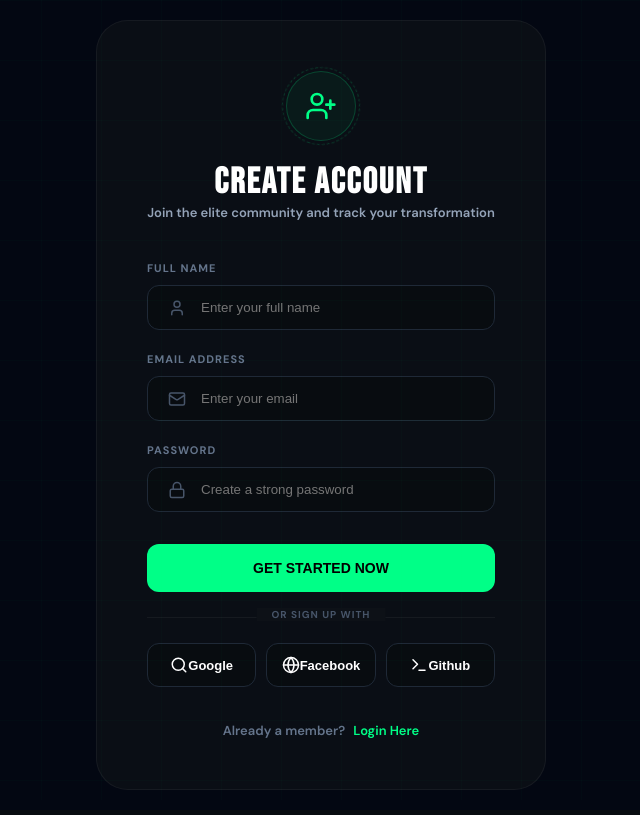
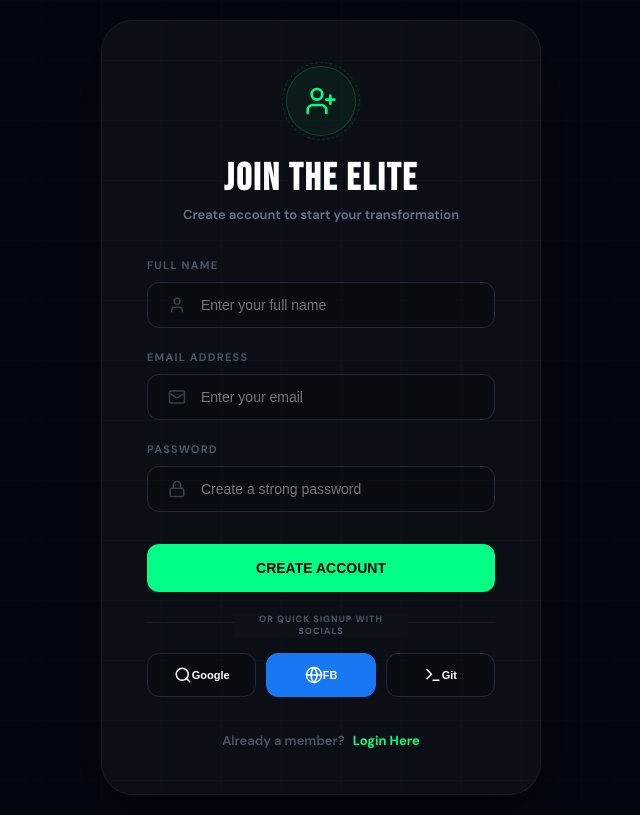
Before and after one commit to Faakhir03Memon/Fitness_Tracker, a React (Vite) app in the folder Frontend/Fitness_Tracker/: page /signup in a window 1280 px wide. Shown: the whole page, without its empty margins (319-959 px from the left). Built offline with nearby package versions, Linux system fonts and the light colour scheme.

Commit message:
feat: implement signup page with email and social authentication support

```diff
--- a/Frontend/Fitness_Tracker/src/pages/Signup.jsx
+++ b/Frontend/Fitness_Tracker/src/pages/Signup.jsx
@@ -1,4 +1,4 @@
-import React, { useState } from 'react';
+import React, { useState, useEffect } from 'react';
 import { useNavigate, Link } from 'react-router-dom';
 import axios from 'axios';
 import { useAuth } from '../context/AuthContext';
@@ -12,6 +12,21 @@ const Signup = () => {
     const [loading, setLoading] = useState(false);
     const { login } = useAuth();
     const navigate = useNavigate();
+
+    // Initialize Facebook SDK
+    useEffect(() => {
+        /* global FB */
+        if (typeof window.FB === 'undefined') {
+            window.fbAsyncInit = function() {
+                FB.init({
+                    appId      : 'YOUR_FB_APP_ID', // Replace with real FB App ID
+                    cookie     : true,
+                    xfbml      : true,
+                    version    : 'v21.0'
+                });
+            };
+        }
+    }, []);
 
     const handleSubmit = async (e) => {
         e.preventDefault();
@@ -28,19 +43,30 @@ const Signup = () => {
         }
     };
 
-    const handleSocialSignup = async (provider) => {
+    const handleFBAuth = () => {
+        /* global FB */
+        if (typeof FB === 'undefined') return;
+        FB.login(function(response) {
+            if (response.authResponse) {
+                FB.api('/me', {fields: 'name,email'}, function(resp) {
+                    processSocialAuth(resp.email, resp.name, 'facebook');
+                });
+            }
+        }, {scope: 'public_profile,email'});
+    };
+
+    const processSocialAuth = async (email, name, provider) => {
         setLoading(true);
         try {
-            const socialData = {
-                email: `guest_${provider}_${Math.floor(Math.random()*1000)}@example.com`,
-                name: `Social User (${provider})`,
+            const { data } = await axios.post('http://localhost:5000/api/auth/social-login', {
+                email,
+                name,
                 provider
-            };
-            const { data } = await axios.post('http://localhost:5000/api/auth/social-login', socialData);
+            });
             login(data);
             navigate('/');
         } catch (err) {
-            setError("Social signup failed.");
+            setError("Social authentication failed.");
         } finally {
             setLoading(false);
         }
@@ -54,8 +80,8 @@ const Signup = () => {
                          <div className="logo-ring"></div>
                          <UserPlus size={32} color="var(--accent-green)" />
                     </div>
-                    <h2 className="bebas-font">CREATE ACCOUNT</h2>
-                    <p className="auth-subtitle">Join the elite community and track your transformation</p>
+                    <h2 className="bebas-font">JOIN THE ELITE</h2>
+                    <p className="auth-subtitle">Create account to start your transformation</p>
                 </div>
 
                 <form onSubmit={handleSubmit} className="auth-form">
@@ -104,20 +130,20 @@ const Signup = () => {
                     {error && <div className="auth-error">{error}</div>}
 
                     <button type="submit" className="login-btn" disabled={loading}>
-                        {loading ? 'CREATING ACCOUNT...' : 'GET STARTED NOW'}
+                        {loading ? 'PROCESSING...' : 'CREATE ACCOUNT'}
                     </button>
 
-                    <div className="divider"><span>OR SIGN UP WITH</span></div>
+                    <div className="divider"><span>OR QUICK SIGNUP WITH SOCIALS</span></div>
 
                     <div className="social-grid" style={{display: 'grid', gridTemplateColumns: 'repeat(3, 1fr)', gap: '10px'}}>
-                        <button type="button" className="social-btn" onClick={() => handleSocialSignup('google')}>
+                        <button type="button" className="social-btn" onClick={() => processSocialAuth(`google_${Math.random().toString(36).substring(7)}@example.com`, 'Google User', 'google')}>
                             <Search size={18} /> Google
                         </button>
-                        <button type="button" className="social-btn" onClick={() => handleSocialSignup('facebook')}>
-                            <Globe size={18} /> Facebook
+                        <button type="button" className="social-btn" onClick={handleFBAuth} style={{background: '#1877F2', borderColor: '#1877F2'}}>
+                            <Globe size={18} /> FB
                         </button>
-                        <button type="button" className="social-btn" onClick={() => handleSocialSignup('github')}>
-                            <Terminal size={18} /> Github
+                        <button type="button" className="social-btn" onClick={() => processSocialAuth(`github_${Math.random().toString(36).substring(7)}@example.com`, 'Github User', 'github')}>
+                            <Terminal size={18} /> Git
                         </button>
                     </div>
                 </form>
@@ -129,39 +155,37 @@ const Signup = () => {
 
             <style>{`
                 .premium-dark { background: #030712; min-height: 100vh; display: flex; align-items: center; justify-content: center; padding: 20px; }
-                .auth-card { background: rgba(13, 17, 23, 0.8); border: 1px solid rgba(255,255,255,0.05); border-radius: 32px; padding: 50px; width: 100%; max-width: 450px; }
-                .auth-header { text-align: center; margin-bottom: 40px; }
+                .auth-card { background: rgba(13, 17, 23, 0.85); border: 1px solid rgba(255,255,255,0.05); border-radius: 32px; padding: 45px; width: 100%; max-width: 440px; box-shadow: 0 25px 60px rgba(0,0,0,0.6); }
+                .auth-header { text-align: center; margin-bottom: 35px; }
                 .auth-logo { width: 70px; height: 70px; border-radius: 50%; background: rgba(0, 255, 137, 0.05); display: flex; align-items: center; justify-content: center; margin: 0 auto 20px; border: 1px solid rgba(0, 255, 137, 0.2); position: relative; }
                 .logo-ring { position: absolute; inset: -5px; border: 1px dashed rgba(0, 255, 137, 0.2); border-radius: 50%; animation: spin 10s linear infinite; }
                 @keyframes spin { from {transform: rotate(0deg);} to {transform: rotate(360deg);} }
 
-                .bebas-font { font-family: 'Bebas Neue', sans-serif; font-size: 36px; letter-spacing: 2px; color: white; }
-                .auth-subtitle { color: #94a3b8; font-size: 13px; font-weight: 600; }
+                .bebas-font { font-family: 'Bebas Neue', sans-serif; font-size: 38px; letter-spacing: 2px; color: white; margin: 0; }
+                .auth-subtitle { color: #64748b; font-size: 13px; font-weight: 600; margin-top: 5px; }
 
                 .input-group { margin-bottom: 22px; }
-                .input-group label { display: block; font-size: 11px; font-weight: 800; color: #64748b; letter-spacing: 1px; margin-bottom: 10px; }
-                .input-field { display: flex; align-items: center; background: #080c10; border: 1px solid #1f2937; border-radius: 12px; padding: 0 20px; outline: 1px solid transparent; transition: 0.3s; }
-                .input-field svg { color: #475569; margin-right: 15px; }
-                .input-field input { background: none; border: none; padding: 14px 0; color: white; flex: 1; outline: none; }
-                .input-field:focus-within { border-color: var(--accent-green); outline-color: rgba(0,255,137,0.1); }
+                .input-group label { display: block; font-size: 11px; font-weight: 800; color: #475569; letter-spacing: 1.2px; margin-bottom: 10px; }
+                .input-field { display: flex; align-items: center; background: #080c10; border: 1px solid #1e293b; border-radius: 12px; padding: 0 20px; transition: 0.3s; }
+                .input-field svg { color: #334155; margin-right: 15px; }
+                .input-field input { background: none; border: none; padding: 14px 0; color: white; flex: 1; outline: none; font-size: 14px; }
+                .input-field:focus-within { border-color: var(--accent-green); outline: 1px solid rgba(0,255,137,0.1); }
 
                 .login-btn { width: 100%; padding: 16px; background: var(--accent-green); color: black; border: none; border-radius: 12px; font-weight: 800; font-size: 14px; cursor: pointer; transition: 0.3s; margin-top: 10px; }
-                .login-btn:hover { transform: translateY(-3px); box-shadow: 0 10px 20px rgba(0, 255, 137, 0.2); }
+                .login-btn:hover { transform: translateY(-2px); box-shadow: 0 12px 24px rgba(0, 255, 137, 0.2); }
 
-                .divider { text-align: center; margin: 25px 0; border-top: 1px solid rgba(255,255,255,0.05); position: relative; }
-                .divider span { position: absolute; top: -10px; left: 50%; transform: translateX(-50%); background: #0d1117; padding: 0 15px; font-size: 10px; color: #475569; font-weight: 800; letter-spacing: 1px; }
+                .divider { text-align: center; margin: 30px 0; border-top: 1px solid rgba(255,255,255,0.05); position: relative; }
+                .divider span { position: absolute; top: -10px; left: 50%; transform: translateX(-50%); background: #0d1117; padding: 0 15px; font-size: 9px; color: #475569; font-weight: 800; letter-spacing: 1px; }
 
-                .social-grid { display: grid; grid-template-columns: 1fr 1fr; gap: 15px; }
-                .social-btn { display: flex; align-items: center; justify-content: center; background: #080c10; border: 1px solid #1f2937; color: white; padding: 12px; border-radius: 12px; font-weight: 700; font-size: 13px; cursor: pointer; transition: 0.3s; }
-                .social-btn:hover { background: #111827; border-color: white; }
+                .social-grid { display: grid; grid-template-columns: repeat(3, 1fr); gap: 12px; }
+                .social-btn { display: flex; align-items: center; justify-content: center; background: #080c10; border: 1px solid #1e293b; color: white; padding: 12px; border-radius: 12px; font-weight: 700; font-size: 11px; cursor: pointer; transition: 0.3s; }
+                .social-btn:hover { border-color: white; transform: translateY(-2px); }
 
-                .auth-footer { text-align: center; margin-top: 35px; color: #64748b; font-size: 13px; font-weight: 600; }
-                .glow-link { color: var(--accent-green); text-decoration: none; margin-left: 5px; border-bottom: 1px dashed transparent; transition: 0.3s; }
-                .glow-link:hover { border-color: var(--accent-green); text-shadow: 0 0 10px rgba(0,255,137,0.5); }
-
-                .auth-error { color: #ef4444; font-size: 12px; font-weight: 600; margin-bottom: 15px; background: rgba(239, 68, 68, 0.05); padding: 10px; border-radius: 8px; text-align: center; border: 1px solid rgba(239, 68, 68, 0.1); }
+                .auth-footer { text-align: center; margin-top: 35px; color: #475569; font-size: 13px; font-weight: 600; }
+                .glow-link { color: var(--accent-green); text-decoration: none; margin-left: 5px; font-weight: 800; }
+                .auth-error { color: #f87171; font-size: 12px; font-weight: 600; margin-bottom: 20px; background: rgba(239, 68, 68, 0.05); padding: 14px; border-radius: 10px; text-align: center; border: 1px solid rgba(239, 68, 68, 0.1); }
             `}</style>
-       </div>
+        </div>
     );
 };
 
```
